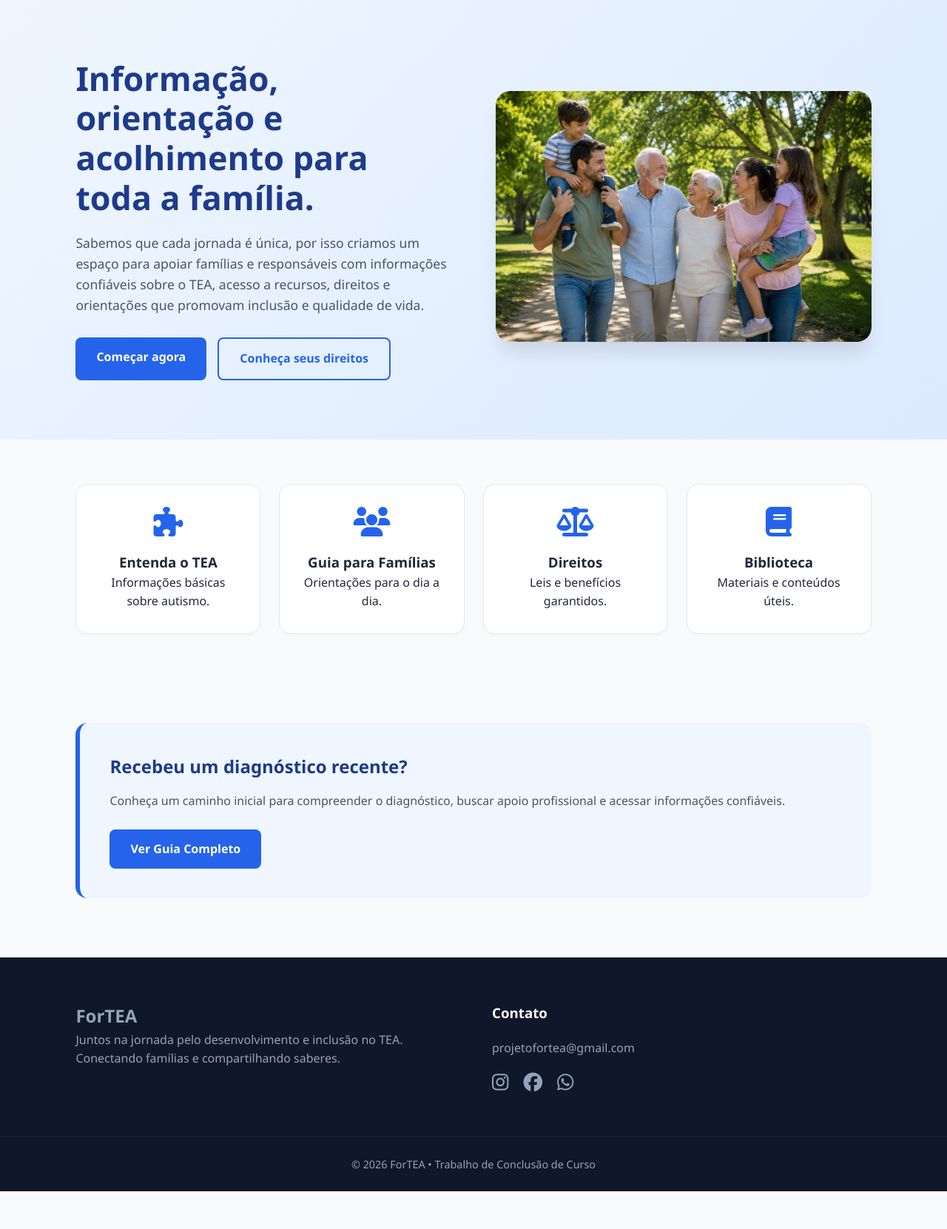
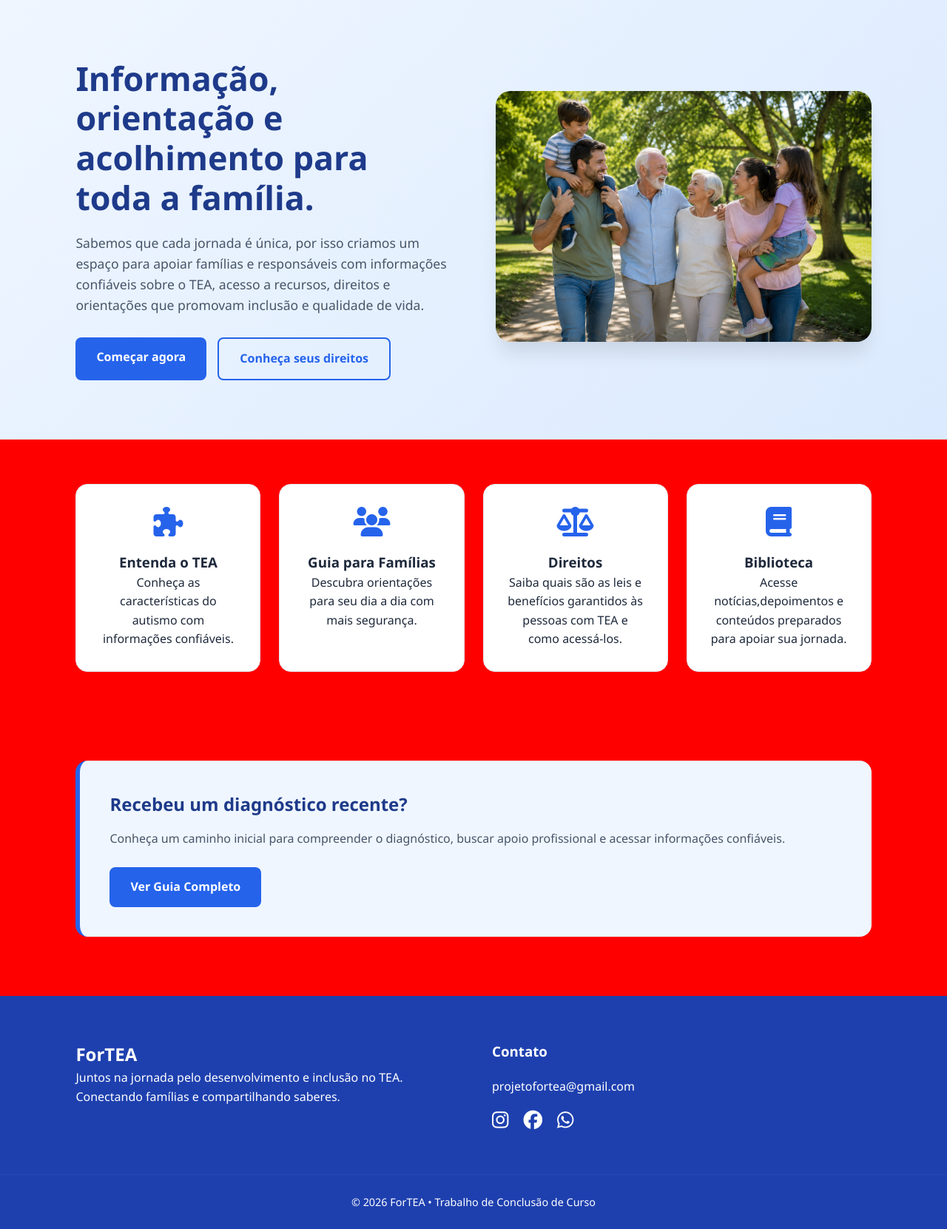
Before and after one commit to anacarolinyf/TCC-2026, a PHP site: page / in a window 1280 px wide. Shown: the part 162-1823 px from the top of the page at 74% size. Before the commit the page ends 1772 px from the top, so only its background shows below. Run offline with PHP 8.4, Linux system fonts and the light colour scheme.

Commit message:
alterações css,sobre.php,header.php e index.php

```diff
--- a/css/estilo.css
+++ b/css/estilo.css
@@ -8,7 +8,7 @@
 
 body {
     background: #f8fafc;
-    color: #eff6ff; /* Azul escuro principal para os textos do site */
+    color: #eff6ff;
     line-height: 1.6;
 }
 
@@ -92,7 +92,6 @@ header {
 
 .btn-login {
     background: white;
-    color: #1e40af;
     padding: 10px 22px;
     border-radius: 6px;
     text-decoration: none;
@@ -187,7 +186,7 @@ header {
 
 .card, .info-card, .nivel-card {
     background: white;
-    color: #1e293b; /* Garante que os textos dentro dos cards fiquem azul escuro */
+    color: #1e293b;
     padding: 30px;
     border-radius: 16px;
     border: 1px solid #e2e8f0;
@@ -215,7 +214,6 @@ header {
     align-items: center;
     gap: 60px;
     padding: 80px 8%;
-    background: #f0fdf4;
 }
 
 .sobre-texto, .sobre-imagem {
@@ -301,8 +299,8 @@ header {
 
 /* FOOTER */
 footer {
-    background: #0f172a;
-    color: #94a3b8;
+    background: #1e40af;
+    color: #ffff;
     margin-top: 80px;
 }
 
@@ -361,3 +359,6 @@ footer {
     font-size: 0.9rem;
     border-top: 1px solid rgba(255, 255, 255, 0.05);
 }
+ body{
+    background:red !important;
+}
--- a/includes/header.php
+++ b/includes/header.php
@@ -6,6 +6,7 @@
   <meta name="viewport" content="width=device-width, initial-scale=1.0">
 <link rel="stylesheet" href="css/estilo.css">
   <title>ForTEA</title>
+  <link rel="icon" type="image" href="img/logoo.png">
 <link href="https://fonts.googleapis.com/css2?family=Playfair+Display:wght@400;600&display=swap" rel="stylesheet">
 <link rel="stylesheet" href="https://cdnjs.cloudflare.com/ajax/libs/font-awesome/6.5.0/css/all.min.css">
 </head>
--- a/index.php
+++ b/index.php
@@ -34,25 +34,25 @@
     <div class="card">
         <i class="fa-solid fa-puzzle-piece"></i>
         <h3>Entenda o TEA</h3>
-        <p>Informações básicas sobre autismo.</p>
+        <p>Conheça as características do autismo com informações confiáveis.</p>
     </div>
 
     <div class="card">
         <i class="fa-solid fa-users"></i>
         <h3>Guia para Famílias</h3>
-        <p>Orientações para o dia a dia.</p>
+        <p>Descubra orientações para seu dia a dia com mais segurança.</p>
     </div>
 
     <div class="card">
         <i class="fa-solid fa-scale-balanced"></i>
         <h3>Direitos</h3>
-        <p>Leis e benefícios garantidos.</p>
+        <p>Saiba quais são as leis e benefícios garantidos às pessoas com TEA e como acessá-los.</p>
     </div>
 
     <div class="card">
         <i class="fa-solid fa-book"></i>
         <h3>Biblioteca</h3>
-        <p>Materiais e conteúdos úteis.</p>
+        <p>Acesse notícias,depoimentos e conteúdos preparados para apoiar sua jornada. </p>
     </div>
 
 </section>
--- a/sobre.php
+++ b/sobre.php
@@ -16,7 +16,7 @@
     </div>
 
     <div class="sobre-imagem">
-        <img src="img/familia-tea.jpg" alt="Família">
+        <img src="img/familiasobre.png" alt="Família">
     </div>
 
 </section>
```
Also changed, not shown: img/familiasobre.png (added).
